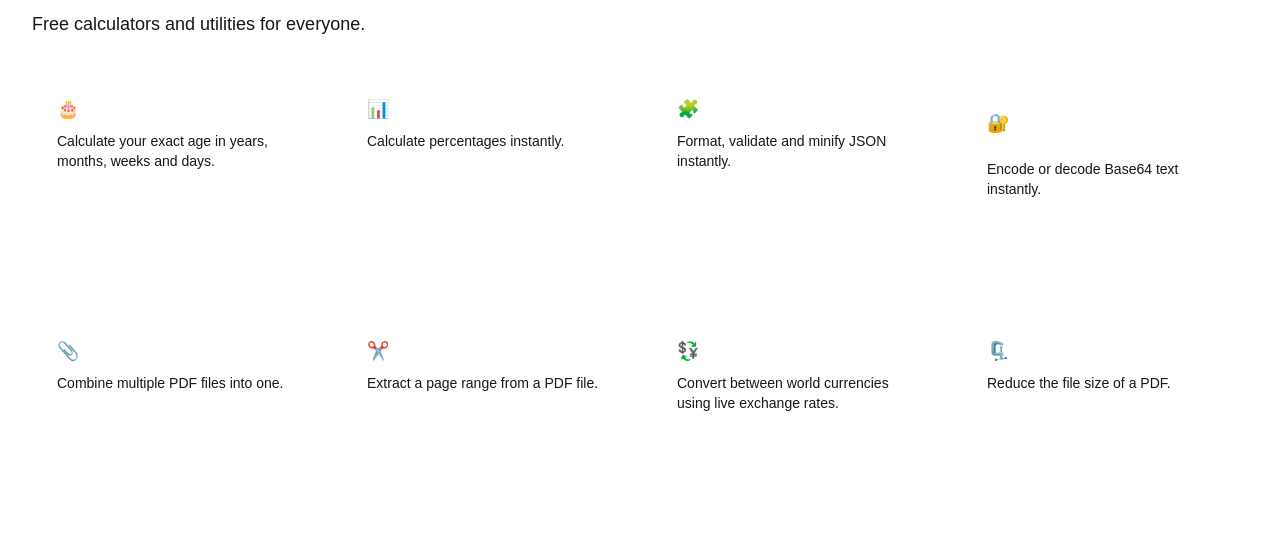
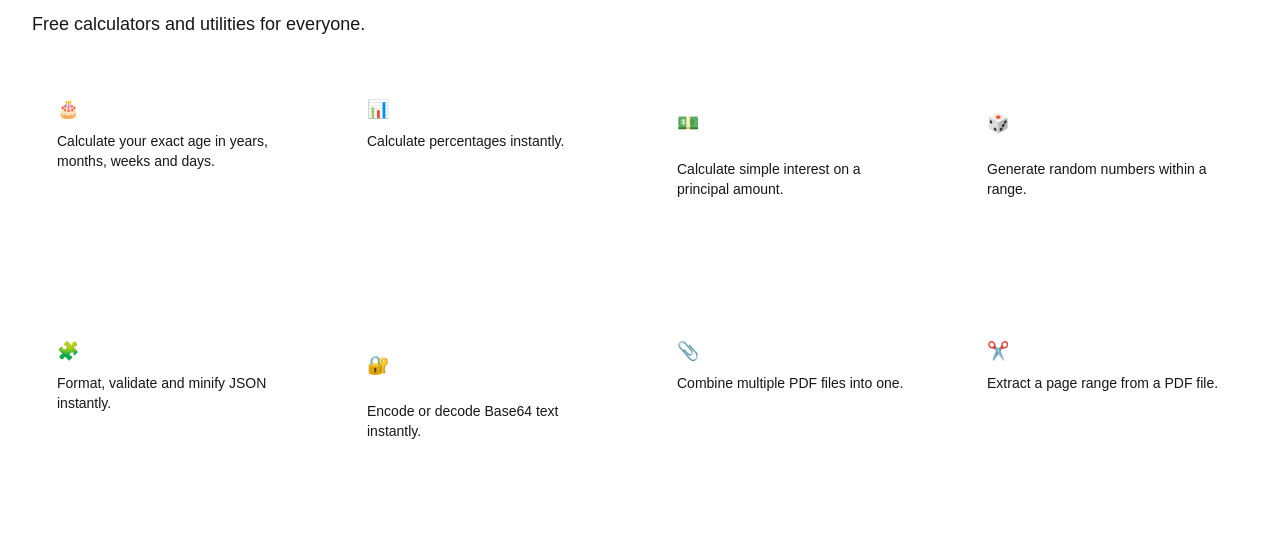
Before and after one commit to merondis/project-lighthouse, a Next.js app: page /tools in a window 1280 px wide. Shown: the part 171-723 px from the top of the page. Built offline with nearby package versions, Linux system fonts and the light colour scheme; no server answers.

Commit message:
Implemented Project Lighthouse V2 foundation

```diff
--- a/src/data/tools/registry.ts
+++ b/src/data/tools/registry.ts
@@ -1,3 +1,5 @@
+import { calculateSimpleInterest } from "@/utils/calculators/simple-interest-calculator";
+import { generateRandomNumbers } from "@/utils/calculators/random-number-generator";
 import { calculateCompoundInterest, CompoundFrequency } from "@/utils/calculators/compound-interest-calculator";
 import { calculateTip } from "@/utils/calculators/tip-calculator";
 import { formatJson, JsonAction } from "@/utils/calculators/json-formatter";
@@ -118,6 +120,93 @@ export const toolRegistry: ToolConfig[] = [
       },
     ],
     relatedSlugs: ["age-calculator", "discount-calculator"],
+  },
+  {
+    slug: "simple-interest-calculator",
+    category: "finance",
+    title: "Simple Interest Calculator",
+    shortDescription: "Calculate simple interest on a principal amount.",
+    metaDescription: "Free online simple interest calculator to calculate interest earned or owed on a principal amount.",
+    h1: "Simple Interest Calculator",
+    intro: "Calculate simple interest based on principal, rate and time, without compounding.",
+    icon: "💵",
+    status: "live",
+    inputFields: [
+      { key: "principal", label: "Principal Amount", type: "number", step: 0.01, placeholder: "e.g. 5000" },
+      { key: "annualRate", label: "Annual Interest Rate (%)", type: "number", step: 0.01, placeholder: "e.g. 5" },
+      { key: "years", label: "Time Period (Years)", type: "number", step: 0.5, placeholder: "e.g. 3" },
+    ],
+    resultFields: [
+      { key: "interestAmount", label: "Interest Amount", highlight: true },
+      { key: "totalAmount", label: "Total Amount", highlight: true },
+    ],
+    calculate: (inputs) => {
+      const principal = Number(inputs.principal);
+      const annualRate = Number(inputs.annualRate);
+      const years = Number(inputs.years);
+      const output = calculateSimpleInterest(principal, annualRate, years);
+      return { ...output };
+    },
+    faqs: [
+      {
+        question: "What is the difference between simple and compound interest?",
+        answer:
+          "Simple interest is calculated only on the original principal for the entire period, while compound interest is calculated on the principal plus any accumulated interest, causing it to grow faster over time.",
+      },
+      {
+        question: "When is simple interest commonly used?",
+        answer:
+          "Simple interest is commonly used for short-term loans, certain bonds, and some auto loans, where interest doesn't compound over the loan term.",
+      },
+    ],
+    relatedSlugs: ["compound-interest-calculator", "emi-calculator"],
+  },
+  {
+    slug: "random-number-generator",
+    category: "misc",
+    title: "Random Number Generator",
+    shortDescription: "Generate random numbers within a range.",
+    metaDescription: "Free online random number generator to generate one or more random numbers within a custom range.",
+    h1: "Random Number Generator",
+    intro: "Generate random numbers within a custom range, with or without duplicates.",
+    icon: "🎲",
+    status: "live",
+    inputFields: [
+      { key: "min", label: "Minimum Value", type: "number", step: 1, defaultValue: 1 },
+      { key: "max", label: "Maximum Value", type: "number", step: 1, defaultValue: 100 },
+      { key: "count", label: "How Many Numbers", type: "number", step: 1, defaultValue: 1 },
+      {
+        key: "allowDuplicates",
+        label: "Allow Duplicate Numbers",
+        type: "select",
+        options: [
+          { label: "Yes", value: "true" },
+          { label: "No", value: "false" },
+        ],
+      },
+    ],
+    resultFields: [{ key: "numbers", label: "Generated Numbers", wide: true }],
+    calculate: (inputs) => {
+      const min = Number(inputs.min);
+      const max = Number(inputs.max);
+      const count = Number(inputs.count);
+      const allowDuplicates = String(inputs.allowDuplicates) === "true";
+      const results = generateRandomNumbers({ min, max, count, allowDuplicates });
+      return { numbers: results.join(", ") };
+    },
+    faqs: [
+      {
+        question: "Is this truly random?",
+        answer:
+          "Numbers are generated using your browser's built-in random number function, which is suitable for general purposes like games, raffles and sampling, but not for cryptographic or security-critical uses.",
+      },
+      {
+        question: "What happens if I ask for more unique numbers than the range allows?",
+        answer:
+          "If you disable duplicates and request more numbers than exist in your chosen range, the tool will show an error explaining the range is too small for that count.",
+      },
+    ],
+    relatedSlugs: ["password-generator"],
   },
   {
     slug: "json-formatter",
--- /dev/null
+++ b/src/utils/calculators/random-number-generator.ts
@@ -0,0 +1,52 @@
+export interface RandomNumberOptions {
+  min: number;
+  max: number;
+  allowDuplicates: boolean;
+  count: number;
+}
+
+export function generateRandomNumbers(options: RandomNumberOptions): number[] {
+  const { min, max, allowDuplicates, count } = options;
+
+  if ([min, max, count].some((v) => Number.isNaN(v))) {
+    throw new Error("Please enter valid numbers for min, max and count.");
+  }
+  if (min > max) {
+    throw new Error("Minimum value cannot be greater than maximum value.");
+  }
+  if (count < 1 || count > 1000) {
+    throw new Error("Count must be between 1 and 1000.");
+  }
+
+  const rangeSize = max - min + 1;
+
+  if (!allowDuplicates && count > rangeSize) {
+    throw new Error(
+      "Cannot generate " + count + " unique numbers from a range of only " + rangeSize + " values."
+    );
+  }
+
+  const results: number[] = [];
+
+  if (allowDuplicates) {
+    for (let i = 0; i < count; i++) {
+      results.push(Math.floor(Math.random() * rangeSize) + min);
+    }
+  } else {
+    const pool: number[] = [];
+    for (let i = min; i <= max; i++) {
+      pool.push(i);
+    }
+    for (let i = pool.length - 1; i > 0; i--) {
+      const j = Math.floor(Math.random() * (i + 1));
+      const temp = pool[i];
+      pool[i] = pool[j];
+      pool[j] = temp;
+    }
+    for (let i = 0; i < count; i++) {
+      results.push(pool[i]);
+    }
+  }
+
+  return results;
+}
--- /dev/null
+++ b/src/utils/calculators/simple-interest-calculator.ts
@@ -0,0 +1,33 @@
+export interface SimpleInterestResult {
+  interestAmount: number;
+  totalAmount: number;
+}
+
+export function calculateSimpleInterest(
+  principal: number,
+  annualRatePercent: number,
+  years: number
+): SimpleInterestResult {
+  if ([principal, annualRatePercent, years].some((v) => Number.isNaN(v))) {
+    throw new Error("Please enter valid numbers for all fields.");
+  }
+  if (principal <= 0 || years <= 0) {
+    throw new Error("Principal and time period must be greater than zero.");
+  }
+  if (annualRatePercent < 0) {
+    throw new Error("Interest rate cannot be negative.");
+  }
+
+  const interestAmount = (principal * annualRatePercent * years) / 100;
+  const totalAmount = principal + interestAmount;
+
+  return {
+    interestAmount: roundTo(interestAmount, 2),
+    totalAmount: roundTo(totalAmount, 2),
+  };
+}
+
+function roundTo(value: number, decimals: number) {
+  const factor = 10 ** decimals;
+  return Math.round(value * factor) / factor;
+}
```
